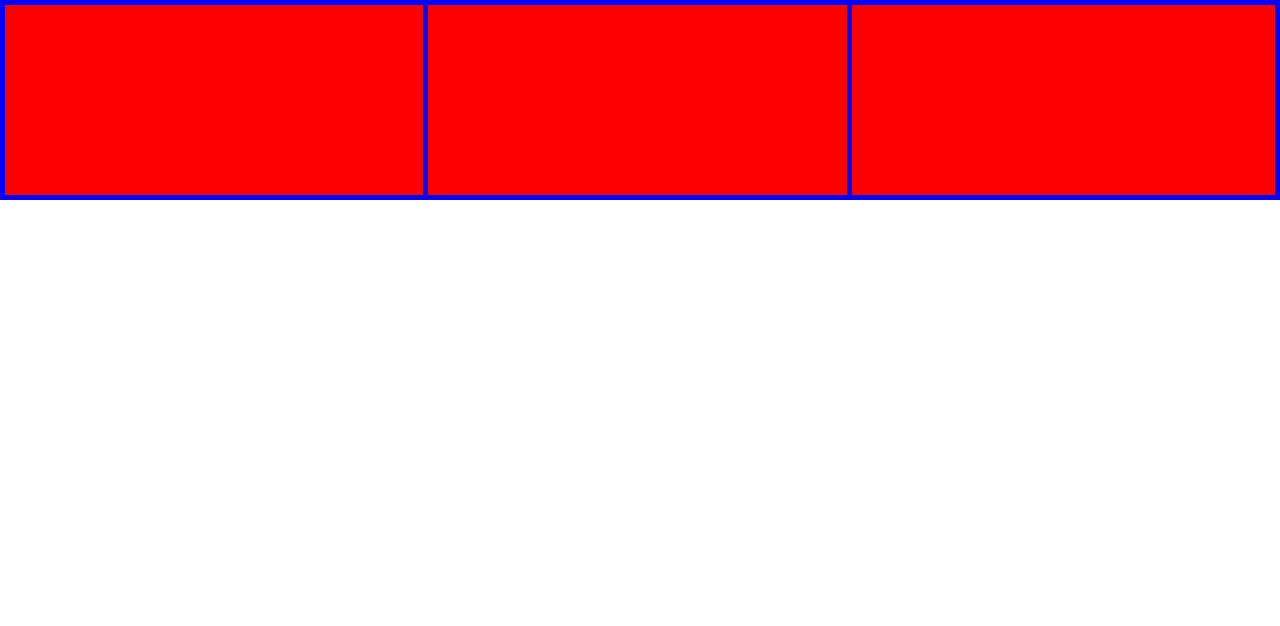
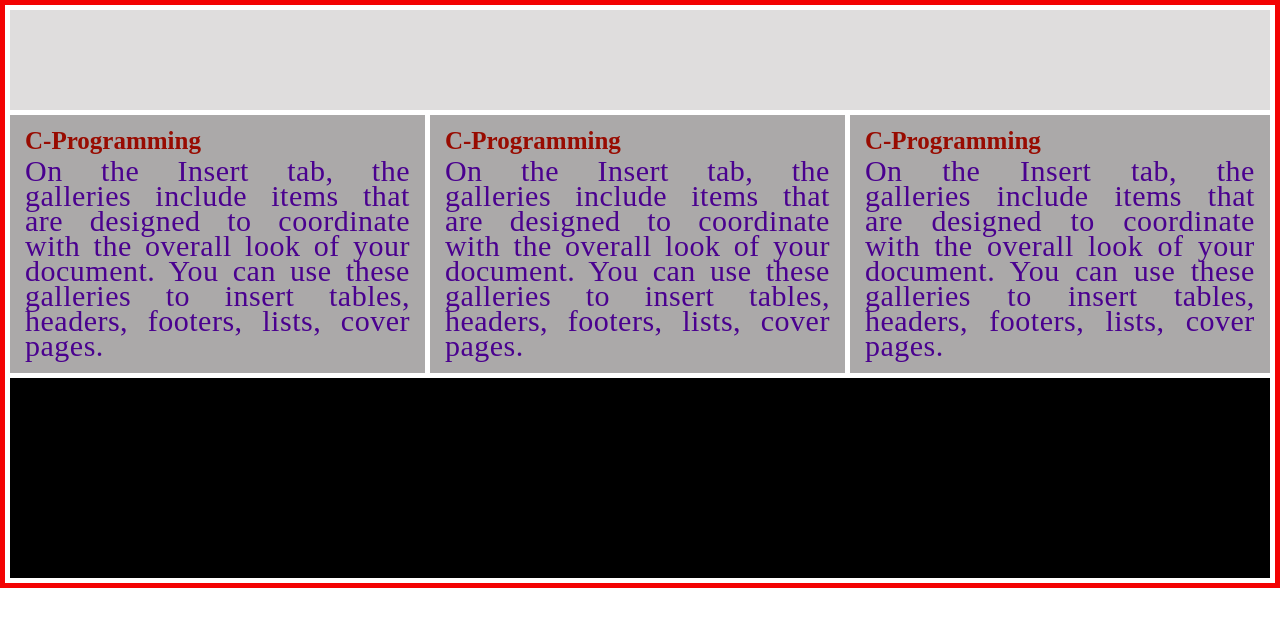
Before and after one commit to techoalok/FSD-9-10, a plain HTML site: page index.html in a window 1280 px wide. Drawn offline with Linux system fonts and the light colour scheme.

Commit message:
next commit

```diff
--- a/css/layout.css
+++ b/css/layout.css
@@ -1,22 +1,39 @@
 /* Default CSS  Start*/
 *{margin: 0;padding: 0;}
+#wrapper{
+    border: 5px solid rgb(243, 3, 3);
+    height: auto;
+}
+#head{
+    width: calc(100% - 10px);
+    height: 100px;
+    background-color: rgb(223, 221, 221);
+    margin:5px 5px 0px 5px;
+}
 #top{
     width: 100%;
-    height: 200px;
-    background-color: blue;
     padding: 5px;
     box-sizing: border-box;
+    display: table;
 }
 .top_box{
     width: calc(33.33% - 5px);
-    height: 100%;
-    background-color: rgba(255,0,0);
+    height: auto;
+    background-color: rgb(171, 169, 169);
     float: left;
     margin-right: 5px;
+    padding: 15px;
+    box-sizing: border-box;
 }
 .top_box:last-child{
     width: calc(33.33%);
     margin-right: 0px;
+}
+#content_area{
+    width: calc(100% - 10px);
+    background-color: rgb(0, 0, 0);
+    height: 200px;
+    margin:0px 5px 5px 5px;
 }
 /* Default CSS End */
 @media(min-width:1200px){
@@ -35,7 +52,6 @@
     }
     .top_box{
         width: calc(50% - 5px);
-        height: 50%;
     }
     .top_box:last-child{
         width: calc(100% - 5px);
--- a/css/style.css
+++ b/css/style.css
@@ -0,0 +1,16 @@
+.text_head{
+    font-size: 25px;
+    color: rgb(152, 11, 1);
+    text-align: left;
+    position: relative;
+    top: -3px;
+}
+.para_txt{
+    font-size: 30px;
+    line-height: 25px;
+    text-align: justify;
+    word-spacing: 4px;
+    letter-spacing: 0.5px;
+    font-family: Edwardian Script ITC;
+    color: rgb(74, 1, 143);
+}
--- a/css/test.css
+++ b/css/test.css
@@ -1,9 +1,30 @@
-body{
-    background-color: silver;
+#box1{
+    background-color: red;
+    /* z-index: 3; */
 }
-h1, h2{
-    color: red;
+#box2{
+    background-color: rgb(1, 99, 43);
+    /* z-index: 2; */
+    top: 50px;
+    left: 50px;
 }
-div>h2{
-    text-shadow: 2px 2px 2px green;
+#box3{
+    background-color: rgb(8, 0, 255);
+    /* z-index: 1; */
+    top: 100px;
+    left: 100px;
 }
+#box4{
+    background-color: rgb(0, 247, 255);
+    /* z-index: 0; */
+    top: 150px;
+    left: 150px;
+}
+.box{
+    width: 200px;
+    height: 200px;
+    position:absolute;
+}
+.box:hover{
+    z-index: 3;
+}
--- a/index.html
+++ b/index.html
@@ -5,14 +5,36 @@
         <title>Welcome to FSD 9-10</title>
         <meta name="viewport" content="width=device-width, initial-scale=1.0">
         <link rel="stylesheet" href="css/layout.css">
+        <link rel="stylesheet" href="css/style.css">
     </head>
 <body>
     <div id="wrapper">
-       <div id="top">
-           <div id="top_left" class="top_box"></div>
-           <div id="top_center" class="top_box"></div>
-           <div id="top_right" class="top_box"></div>
-       </div>
+        <div id="head">
+
+        </div>
+        <div id="top">
+            <div id="top_left" class="top_box">
+                <h1 class="text_head">C-Programming</h1>
+                <p class=" para_txt">
+                    On the Insert tab, the galleries include items that are designed to coordinate with the overall look of your document. You can use these galleries to insert tables, headers, footers, lists, cover pages.
+                </p>
+            </div>
+            <div id="top_center" class="top_box">
+                <h1 class="text_head">C-Programming</h1>
+                <p class=" para_txt">
+                    On the Insert tab, the galleries include items that are designed to coordinate with the overall look of your document. You can use these galleries to insert tables, headers, footers, lists, cover pages.
+                </p>
+            </div>
+            <div id="top_right" class="top_box">
+                <h1 class="text_head">C-Programming</h1>
+                <p class=" para_txt">
+                    On the Insert tab, the galleries include items that are designed to coordinate with the overall look of your document. You can use these galleries to insert tables, headers, footers, lists, cover pages.
+                </p>
+            </div>
+        </div>
+        <div id="content_area">
+
+        </div>
     </div>
 </body>
 </html>
```
Also changed, not shown: test.html (+11 -6 lines).
